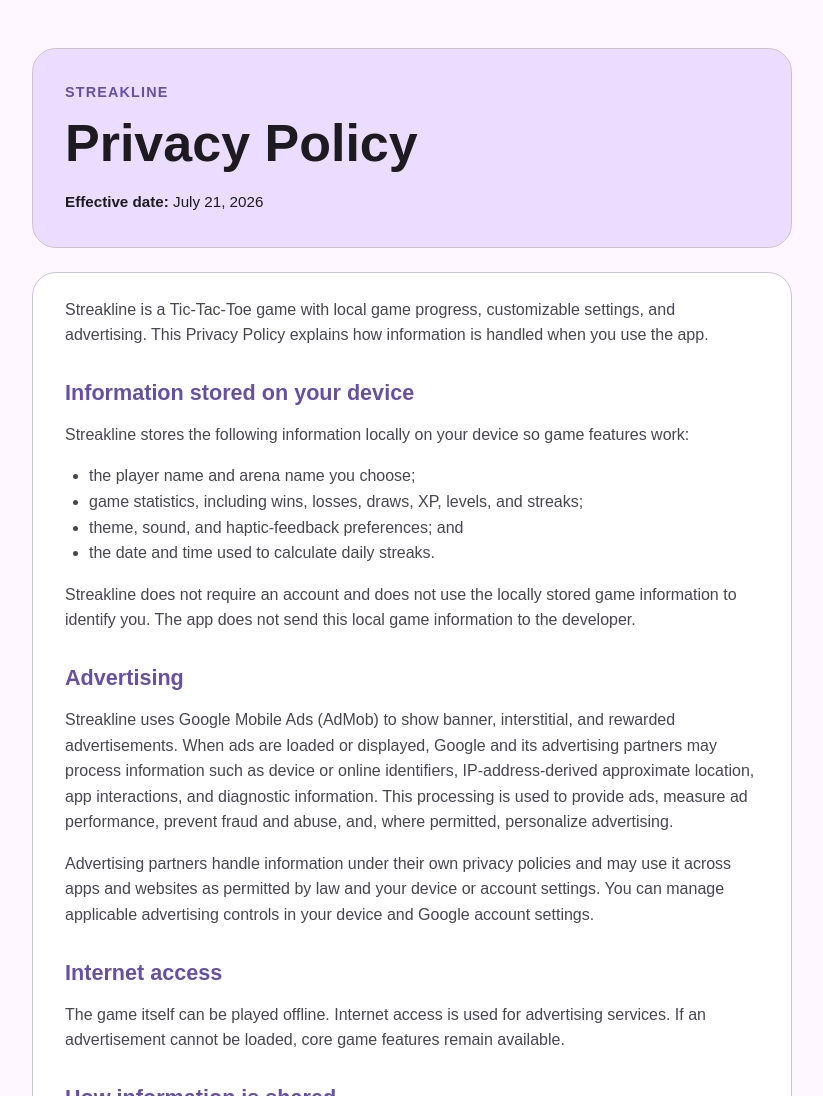
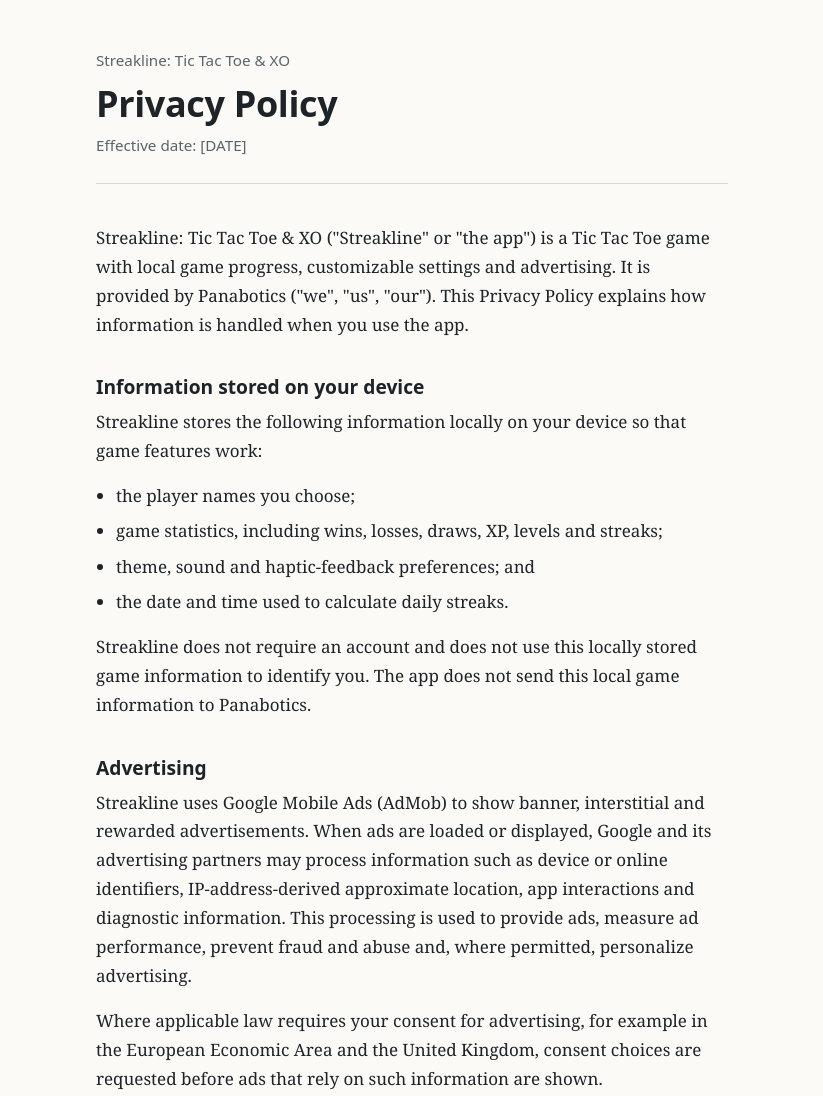
Before and after one commit to panabotics-dev/Streakline-privacyPolicy, a plain HTML site: page index.html in a window 1280 px wide. Shown: the top 1096 px of the page, without its empty margins (228-1051 px from the left). Drawn offline with Linux system fonts and the light colour scheme.

Commit message:
Revise privacy policy and update HTML structure
Updated the privacy policy content and styling for Streakline.

```diff
--- a/index.html
+++ b/index.html
@@ -1,185 +1,130 @@
-<!doctype html>
+<!DOCTYPE html>
 <html lang="en">
 <head>
 <meta charset="utf-8">
 <meta name="viewport" content="width=device-width, initial-scale=1">
-  <meta name="description" content="Privacy Policy for the Streakline mobile game.">
 <title>Streakline Privacy Policy</title>
+<meta name="description" content="Privacy Policy for Streakline: Tic Tac Toe &amp; XO, provided by Panabotics.">
 <style>
   :root {
-      color-scheme: light;
-      --page-background: #FEF7FF;
-      --surface: #FFFFFF;
-      --primary: #6750A4;
-      --primary-container: #EADDFF;
-      --ink: #1D1B20;
-      --muted-ink: #49454F;
-      --outline: #CAC4D0;
+    --bg: #fbfaf7;
+    --text: #1d2327;
+    --muted: #5a646b;
+    --rule: #dcd8cf;
+    --accent: #1f5f8b;
+    color-scheme: light dark;
   }
-
+  @media (prefers-color-scheme: dark) {
+    :root {
+      --bg: #14181b;
+      --text: #e8eaec;
+      --muted: #9aa5ad;
+      --rule: #2f373d;
+      --accent: #7fb8e0;
+    }
+  }
   * { box-sizing: border-box; }
-
+  html { -webkit-text-size-adjust: 100%; }
   body {
-      min-width: 320px;
     margin: 0;
-      background: var(--page-background);
-      color: var(--ink);
-      font-family: Arial, Helvetica, sans-serif;
-      line-height: 1.6;
+    background: var(--bg);
+    color: var(--text);
+    font-family: Georgia, "Times New Roman", serif;
+    font-size: 1.0625rem;
+    line-height: 1.7;
   }
-
-    .policy-shell {
-      width: min(100% - 32px, 760px);
+  main {
+    max-width: 42rem;
     margin: 0 auto;
-      padding: 48px 0 64px;
+    padding: 3rem 1.25rem 4rem;
   }
-
-    .policy-header {
-      margin-bottom: 24px;
-      padding: 32px;
-      background: var(--primary-container);
-      border: 1px solid var(--outline);
-      border-radius: 24px;
+  header { margin-bottom: 2.5rem; padding-bottom: 1.5rem; border-bottom: 1px solid var(--rule); }
+  .app, .updated {
+    margin: 0;
+    font-family: system-ui, -apple-system, "Segoe UI", Roboto, sans-serif;
+    font-size: .95rem;
+    color: var(--muted);
   }
-
-    .app-name {
-      margin: 0 0 8px;
-      color: var(--primary);
-      font-size: 0.9rem;
-      font-weight: 700;
-      letter-spacing: 0.08em;
-      text-transform: uppercase;
+  .app { margin-bottom: .5rem; }
+  h1 {
+    margin: 0 0 .5rem;
+    font-family: system-ui, -apple-system, "Segoe UI", Roboto, sans-serif;
+    font-size: clamp(1.75rem, 5vw, 2.25rem);
+    line-height: 1.2;
+    letter-spacing: -.01em;
   }
-
-    h1,
-    h2 { line-height: 1.2; }
-
-    h1 {
-      margin: 0;
-      font-size: clamp(2rem, 6vw, 3.25rem);
+  h2 {
+    margin: 2.25rem 0 .5rem;
+    font-family: system-ui, -apple-system, "Segoe UI", Roboto, sans-serif;
+    font-size: 1.2rem;
+    line-height: 1.3;
   }
-
-    h2 {
-      margin: 32px 0 12px;
-      color: var(--primary);
-      font-size: 1.35rem;
-    }
-
-    p,
-    li { color: var(--muted-ink); }
-
-    .effective-date {
-      margin: 16px 0 0;
-      color: var(--ink);
-      font-size: 0.95rem;
-    }
-
-    .policy-content {
-      padding: 8px 32px 32px;
-      background: var(--surface);
-      border: 1px solid var(--outline);
-      border-radius: 24px;
-    }
-
-    ul { padding-left: 24px; }
-
-    .notice {
-      margin: 24px 0 0;
-      padding: 16px;
-      background: var(--primary-container);
-      border-left: 4px solid var(--primary);
-      border-radius: 8px;
-    }
-
-    .contact-email {
-      color: var(--primary);
-      font-weight: 700;
-    }
-
-    @media (max-width: 560px) {
-      .policy-shell {
-        width: min(100% - 24px, 760px);
-        padding: 24px 0 40px;
-      }
-
-      .policy-header,
-      .policy-content { padding: 24px; }
+  p { margin: 0 0 1rem; }
+  ul { margin: 0 0 1rem; padding-left: 1.25rem; }
+  li { margin-bottom: .4rem; }
+  a { color: var(--accent); text-underline-offset: 2px; }
+  a:focus-visible { outline: 2px solid var(--accent); outline-offset: 2px; border-radius: 2px; }
+  footer {
+    margin-top: 3rem;
+    padding-top: 1.25rem;
+    border-top: 1px solid var(--rule);
+    font-family: system-ui, -apple-system, "Segoe UI", Roboto, sans-serif;
+    font-size: .9rem;
+    color: var(--muted);
   }
 </style>
 </head>
 <body>
-  <main class="policy-shell">
-    <header class="policy-header">
-      <p class="app-name">Streakline</p>
+<main>
+  <header>
+    <p class="app">Streakline: Tic Tac Toe &amp; XO</p>
     <h1>Privacy Policy</h1>
-      <p class="effective-date"><strong>Effective date:</strong> July 21, 2026</p>
+    <p class="updated">Effective date: [DATE]</p>
   </header>
 
-    <article class="policy-content">
-      <p>
-        Streakline is a Tic-Tac-Toe game with local game progress, customizable settings, and advertising. This Privacy Policy explains how information is handled when you use the app.
-      </p>
+  <p>Streakline: Tic Tac Toe &amp; XO ("Streakline" or "the app") is a Tic Tac Toe game with local game progress, customizable settings and advertising. It is provided by Panabotics ("we", "us", "our"). This Privacy Policy explains how information is handled when you use the app.</p>
 
   <h2>Information stored on your device</h2>
-      <p>Streakline stores the following information locally on your device so game features work:</p>
+  <p>Streakline stores the following information locally on your device so that game features work:</p>
   <ul>
-        <li>the player name and arena name you choose;</li>
-        <li>game statistics, including wins, losses, draws, XP, levels, and streaks;</li>
-        <li>theme, sound, and haptic-feedback preferences; and</li>
+    <li>the player names you choose;</li>
+    <li>game statistics, including wins, losses, draws, XP, levels and streaks;</li>
+    <li>theme, sound and haptic-feedback preferences; and</li>
     <li>the date and time used to calculate daily streaks.</li>
   </ul>
-      <p>
-        Streakline does not require an account and does not use the locally stored game information to identify you. The app does not send this local game information to the developer.
-      </p>
+  <p>Streakline does not require an account and does not use this locally stored game information to identify you. The app does not send this local game information to Panabotics.</p>
 
   <h2>Advertising</h2>
-      <p>
-        Streakline uses Google Mobile Ads (AdMob) to show banner, interstitial, and rewarded advertisements. When ads are loaded or displayed, Google and its advertising partners may process information such as device or online identifiers, IP-address-derived approximate location, app interactions, and diagnostic information. This processing is used to provide ads, measure ad performance, prevent fraud and abuse, and, where permitted, personalize advertising.
-      </p>
-      <p>
-        Advertising partners handle information under their own privacy policies and may use it across apps and websites as permitted by law and your device or account settings. You can manage applicable advertising controls in your device and Google account settings.
-      </p>
+  <p>Streakline uses Google Mobile Ads (AdMob) to show banner, interstitial and rewarded advertisements. When ads are loaded or displayed, Google and its advertising partners may process information such as device or online identifiers, IP-address-derived approximate location, app interactions and diagnostic information. This processing is used to provide ads, measure ad performance, prevent fraud and abuse and, where permitted, personalize advertising.</p>
+  <p>Where applicable law requires your consent for advertising, for example in the European Economic Area and the United Kingdom, consent choices are requested before ads that rely on such information are shown.</p>
+  <p>Advertising partners handle information under their own privacy policies and may use it across apps and websites as permitted by law and your device or account settings. You can manage advertising controls in your device settings and your Google account settings, including resetting your advertising ID or opting out of ad personalization.</p>
 
   <h2>Internet access</h2>
-      <p>
-        The game itself can be played offline. Internet access is used for advertising services. If an advertisement cannot be loaded, core game features remain available.
-      </p>
+  <p>The game itself can be played offline. Internet access is used for advertising services. If an advertisement cannot be loaded, core game features remain available.</p>
 
   <h2>How information is shared</h2>
-      <p>
-        The developer does not sell, rent, or share your locally stored player name, arena name, game statistics, preferences, or streak data. Information handled by Google Mobile Ads is shared with Google and its advertising partners only as described in the Advertising section above.
-      </p>
+  <p>We do not sell, rent or share your locally stored player names, game statistics, preferences or streak data. Information handled by Google Mobile Ads is shared with Google and its advertising partners only as described in the Advertising section above.</p>
 
   <h2>Data retention and deletion</h2>
-      <p>
-        Local game information remains on your device until you clear the app's storage or uninstall Streakline. Android device backup settings may separately back up app data to your selected backup service. To remove local information, uninstall the app or clear its storage in your device settings. The app also lets you reset score records in its settings.
-      </p>
-      <p>
-        Requests concerning information processed by advertising partners should be directed to the relevant partner under its privacy policy.
-      </p>
+  <p>Local game information remains on your device until you clear the app's storage or uninstall Streakline. Android device backup settings may separately back up app data to the backup service you selected. To remove local information, uninstall the app or clear its storage in your device settings. The app also lets you reset score records in its settings.</p>
+  <p>Requests about information processed by advertising partners should be directed to the relevant partner under its privacy policy.</p>
+
+  <h2>Your choices and rights</h2>
+  <p>Depending on where you live, you may have rights over personal information held about you, such as access, correction or deletion. Because Streakline keeps your game data only on your own device and does not collect it, you can manage it yourself as described above. For information handled by advertising partners, you can use the controls in your device and Google account settings. If you have a privacy question or request, contact us using the details below.</p>
 
   <h2>Children</h2>
-      <p>
-        Streakline does not knowingly collect personal information directly from children. Because the app displays third-party advertising, the developer will configure advertising and obtain any consent required by applicable law for the app's selected audience and regions.
-      </p>
+  <p>Streakline is not directed to children under 13, and we do not knowingly collect personal information from children under 13. If you are under 13, please ask a parent or guardian before using the app. If you believe a child has provided information through the app, contact us and we will help resolve it.</p>
 
   <h2>Security</h2>
-      <p>
-        Local game data is stored in the app's private storage area provided by Android. No method of electronic storage or transmission is completely secure, so absolute security cannot be guaranteed.
-      </p>
+  <p>Local game data is stored in the app's private storage area provided by Android. No method of electronic storage or transmission is completely secure, so absolute security cannot be guaranteed.</p>
 
   <h2>Changes to this Privacy Policy</h2>
-      <p>
-        This Privacy Policy may be updated when the app or its data practices change. The current version will be posted at the privacy-policy link listed on the app's Google Play listing.
-      </p>
+  <p>We may update this Privacy Policy when the app or its data practices change. When we do, we will update the effective date above. The current version is available at the privacy policy link on the app's Google Play listing.</p>
 
   <h2>Contact</h2>
-      <p>
-        For privacy questions, contact the developer at <a class="contact-email" href="mailto:info@panabotics.com">info@panabotics.com</a>.
-      </p>
+  <p>For privacy questions, contact Panabotics at <a href="mailto:info@panabotics.com">info@panabotics.com</a>.</p>
 
-
-    </article>
+  <footer>&copy; Panabotics. All rights reserved.</footer>
 </main>
 </body>
 </html>
```
Lines whose indentation alone changed are shown as unchanged.
